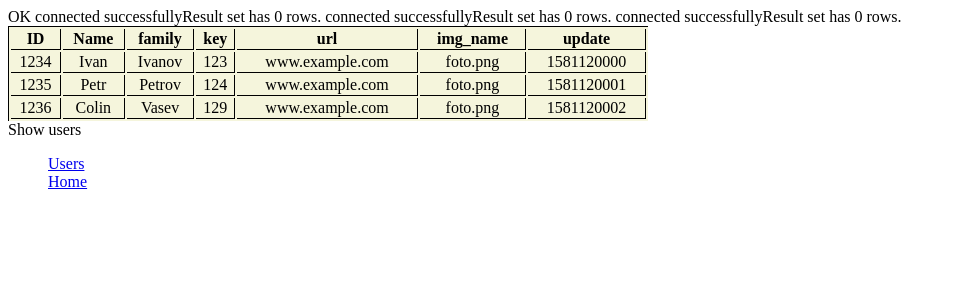
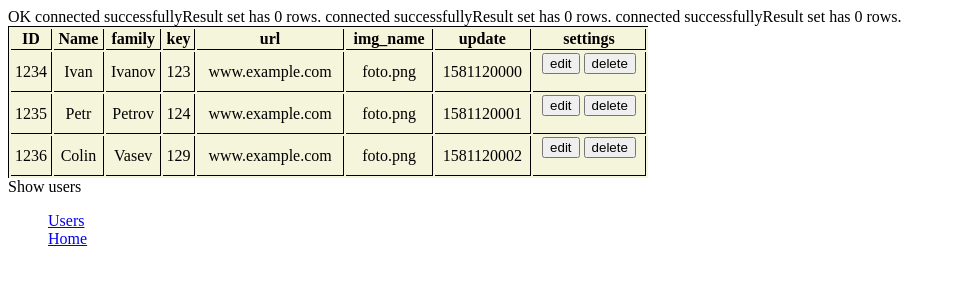
Before and after one commit to asmster666/users_task, a PHP site: page / in a window 1280 px wide. Shown: the top 300 px of the page, without its empty margins (0-956 px from the left). Run offline with PHP 8.4, Linux system fonts and the light colour scheme; data that the repository does not hold is empty.

Commit message:
buttons edit delete

```diff
--- a/includes/list_of_users.php
+++ b/includes/list_of_users.php
@@ -15,6 +15,7 @@
             <th>url</th>
             <th>img_name</th>
             <th>update</th>
+            <th>settings</th>
         </tr>
     </thead>
     <tbody>
@@ -34,6 +35,12 @@
                     <td><?php echo $var5=$data['data']['url'] ?></td>
                     <td><?php echo $var6=$data['data']['img_name'] ?></td>
                     <td><?php echo $var7=$data['update'] ?></td>
+                    <td>
+                        <form method="post">
+                            <input type="submit" name="edit" value="edit"/>
+                            <input type="submit" name="delete" value="delete"/>
+                        </form>
+                    </td>
                 </tr>
 
                 <?php
@@ -63,6 +70,13 @@
                         $connect->query("INSERT INTO profiles (user_id, user_name, user_family, user_key, user_url, user_img_name, user_update) VALUES ('$hash', '$var2', '$var3', '$var4', '$var5', '$var6', '$var7')") or die ("no creating...");
                     }
 
+                    if(isset($_POST['edit'])) {
+                        echo "This is edit that is selected";
+                    }
+                    if(isset($_POST['delete'])) {
+                        echo "This is delete that is selected";
+                    }
+
                     $connect->close();
                 ?>
 
--- a/style.css
+++ b/style.css
@@ -9,6 +9,6 @@ th, td {
     border-bottom: 1px solid black;
     border-right: 1px solid black;
 }
-li {
+ul {
     list-style-type: none;
 }
```
